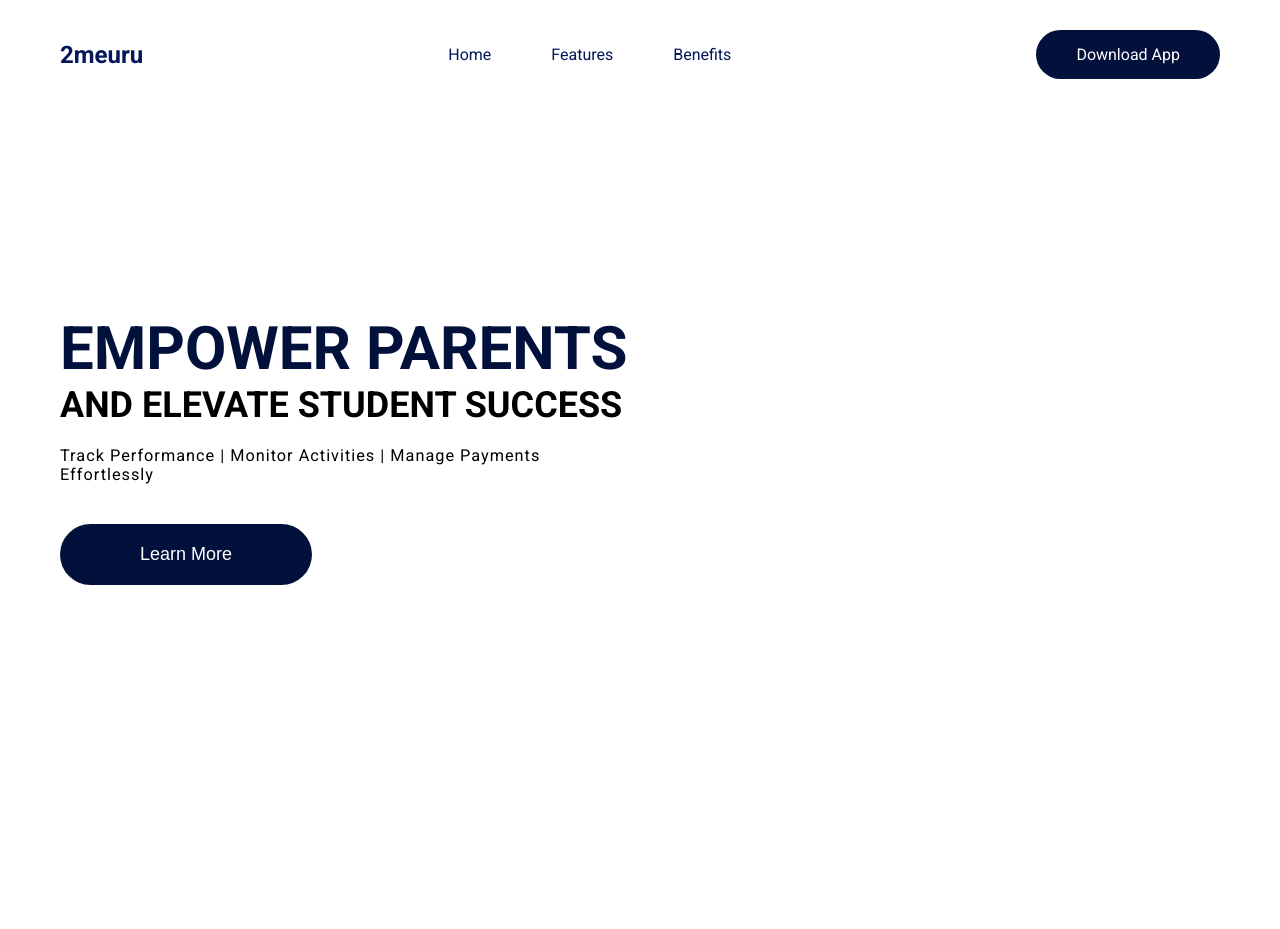
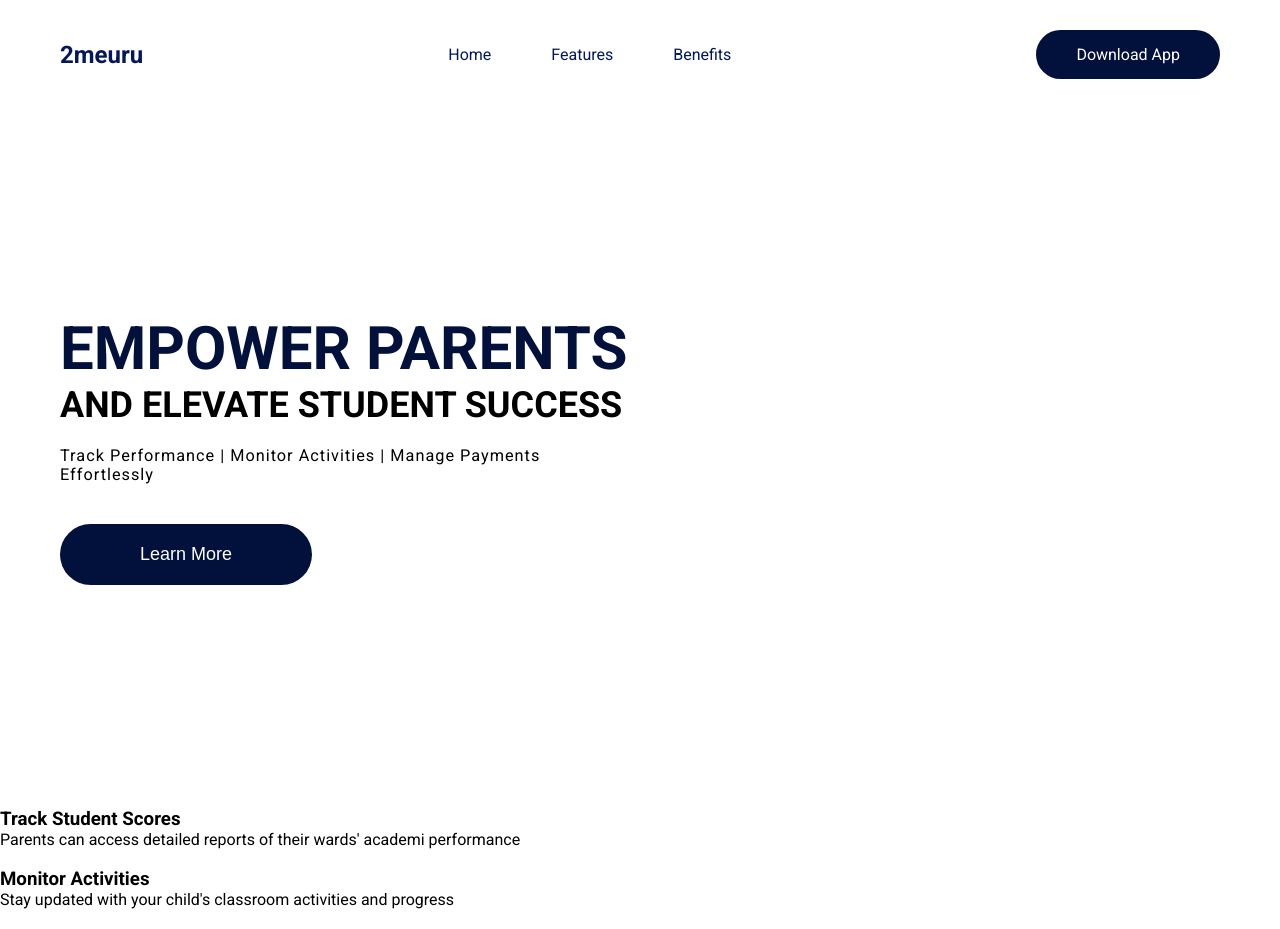
Before and after one commit to Orisabiyi/2meuru, a React (Vite) app: page / in a window 1280 px wide. Shown: the top 929 px of the page. Before the commit the page ends 800 px from the top, so only its background shows below. Built offline with nearby package versions, Linux system fonts and the light colour scheme.

Commit message:
include features in Homepage

```diff
--- a/src/pages/Homepage.jsx
+++ b/src/pages/Homepage.jsx
@@ -1,3 +1,4 @@
+import Features from "../components/Features";
 import Header from "../components/Header";
 import Nav from "../components/Nav";
 
@@ -6,6 +7,7 @@ function Homepage() {
     <>
       <Nav />
       <Header />
+      <Features />
     </>
   );
 }
```
